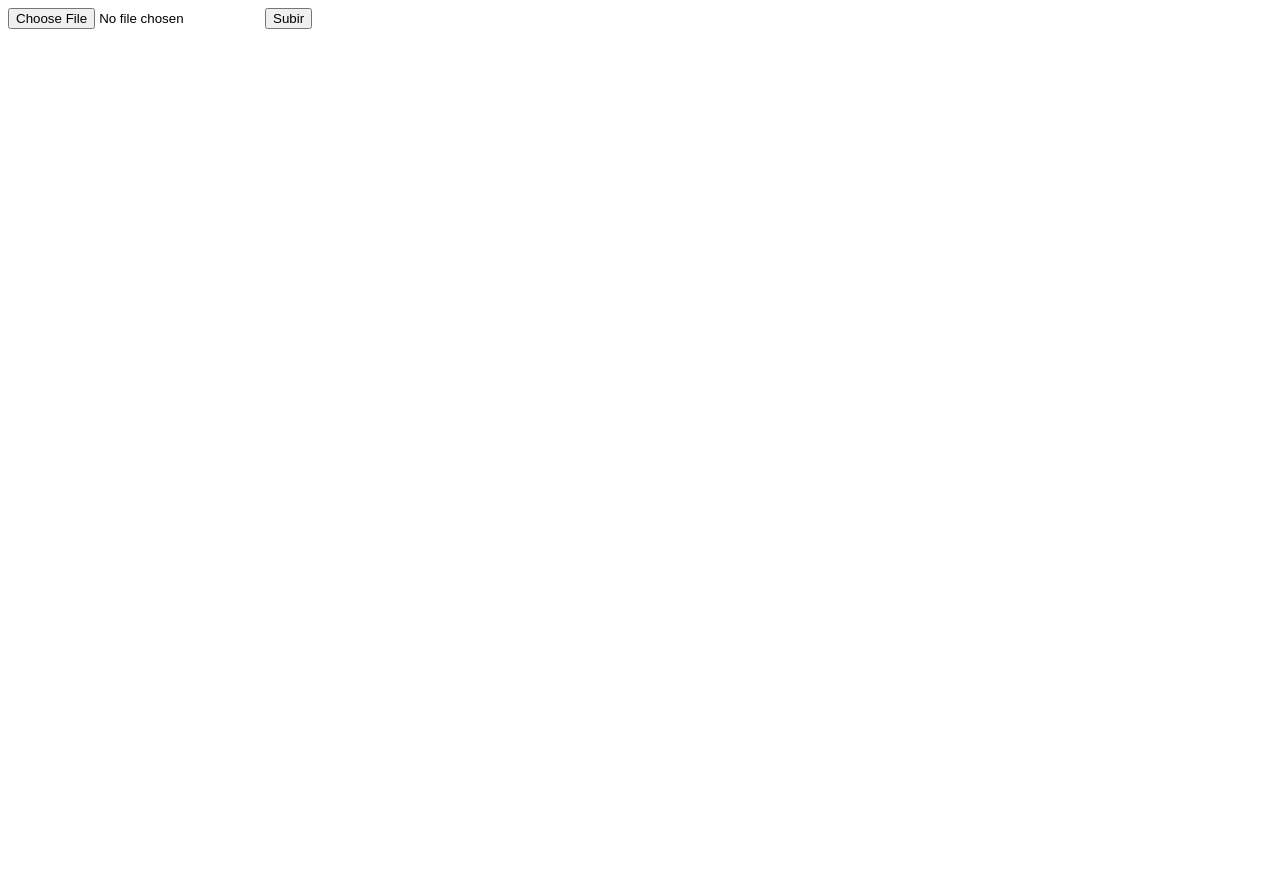
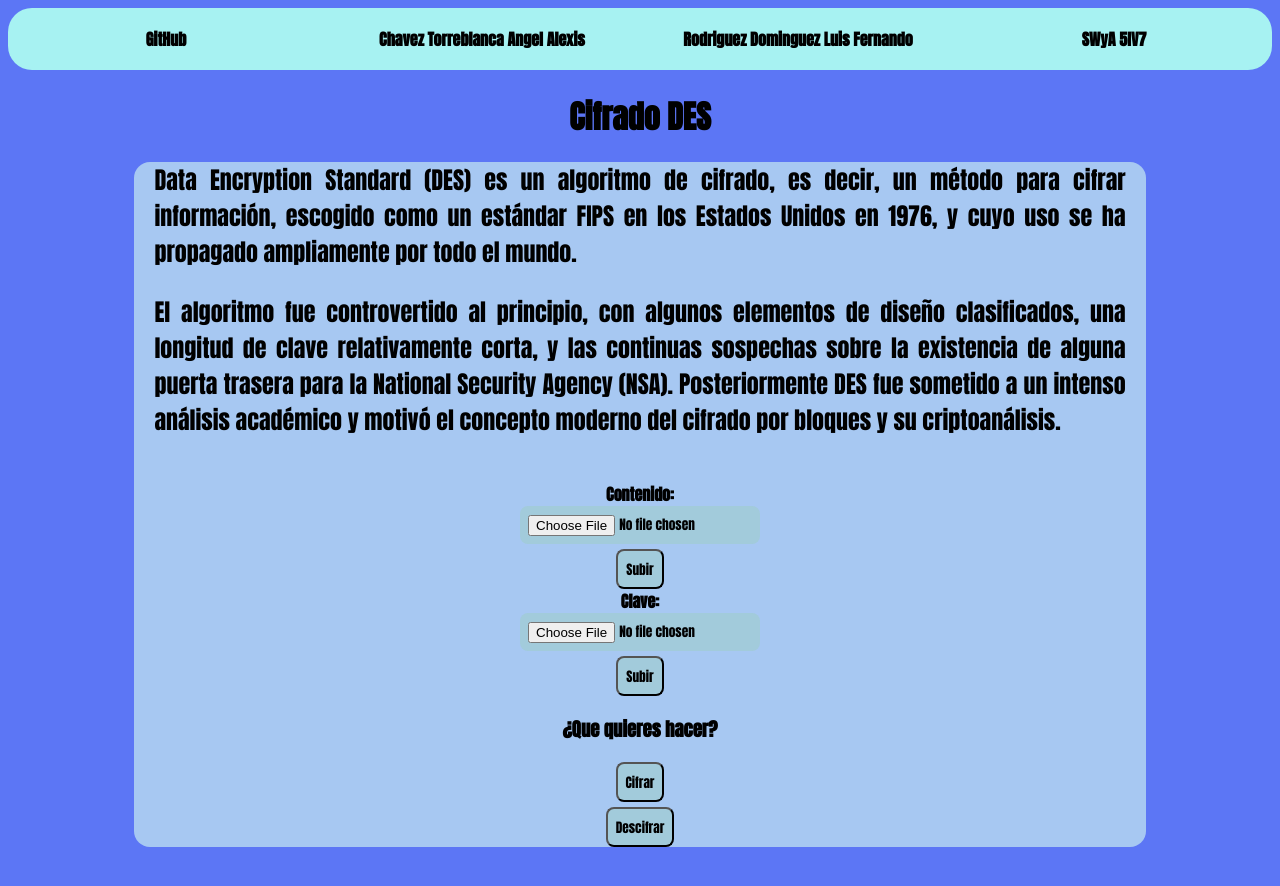
Before and after one commit to luisferdev11/5IV7_SWyA, a website: page DES-TareaBackend/public/index.html in a window 1280 px wide. Before the commit the page ends 800 px from the top, so only its background shows below. Drawn offline with Linux system fonts and the light colour scheme.

Commit message:
Frontend acabado

```diff
--- /dev/null
+++ b/DES-TareaBackend/public/Css/style.css
@@ -0,0 +1,83 @@
+@charset "utf-8";
+@import url('https://fonts.googleapis.com/css2?family=Anton&display=swap');
+/* CSS Document */
+nav{
+	border-radius: 1.5rem;
+	width: 100%;
+    display: flex;
+    background-color:#A7F2F2  ;
+    align-items: center;
+    padding: 0;
+}
+
+nav a{
+	border-radius: 1.5rem;
+    width: 50%;
+    font-family: 'Anton' ;
+	text-decoration: none;
+    text-align: center;
+    padding: 1.2rem;
+    color: black;
+    font-weight: bold;
+}
+
+
+nav a:hover{
+    background-color:#A0E8D3;
+	color: black;
+}
+
+body{
+
+    margin-bottom: 3rem;
+    background-color: #5C76F5;
+    font-family: 'Anton' ;
+    color: black;
+	height: 1200px;
+	/*align-items: center;
+	align-content: center;
+	align-self: center;*/
+}
+
+input{
+	font-family: 'Anton' ;
+	margin: 0px auto;
+	border-radius: .5rem;
+    display: flex;
+    background-color:#A2CBDB;
+    align-items: center;
+    padding: .5rem;
+}
+
+.main{
+ text-align: center;
+}
+
+.texto{
+	font-family: 'Anton' ;
+	margin: 20px;
+	color: black;
+	font-size: 150%;
+	text-align: justify;
+	/*width: 80%;*/
+	align-content: center;
+}
+.CuadroUno{
+	margin: 0px auto;
+	width: 80%;
+	border-radius: 1rem;
+	background-color:#A7C8F2;
+}
+.botones-enviar{
+	margin-top: 5px;
+}
+
+body::-webkit-scrollbar{
+	width: 7px;
+	background-color: #5C76F5;
+
+}
+body::-webkit-scrollbar-thumb{
+	background-color: #A7F2F2;
+	border-radius: 1rem;
+}
--- /dev/null
+++ b/DES-TareaBackend/public/Js/mostrarNombre.js
@@ -0,0 +1,39 @@
+// Variables
+
+// Obtiene el <input type="file">
+const contenido = document.getElementById("contenido");
+const clave = document.getElementById("clave");
+// Obtiene el <p> donde se mostrara el nombre del archivo
+let outputContenido = document.getElementById("name-contenido");
+let outputClave = document.getElementById("name-clave");
+let archivo;
+// Busca el caracter \
+const regex = '\\';
+
+// Cuando subes un archivo al <input type="file"> llama la funcion mostrarNombreX()
+contenido.addEventListener("input", mostrarNombreContenido);
+clave.addEventListener("input", mostrarNombreClave);
+
+function mostrarNombreContenido() {
+    // Obtiene el nombre del archivo que subiste
+    archivo = contenido.value;
+    // Por motivos que desconozco obtiene el nombre como
+    // C:\fakepath\prueba.txt
+    archivo = archivo.split(regex);
+    // Separa el nombre segun las diagonales invertidas
+    archivo = archivo[archivo.length - 1];
+    // Muestra el nombre del archivo
+    outputContenido.innerHTML = archivo;
+}
+
+function mostrarNombreClave() {
+    // Obtiene el nombre del archivo que subiste
+    archivo = clave.value;
+    // Por motivos que desconozco obtiene el nombre como
+    // C:\fakepath\prueba.txt
+    archivo = archivo.split(regex);
+    // Separa el nombre segun las diagonales invertidas
+    archivo = archivo[archivo.length - 1];
+    // Muestra el nombre del archivo
+    outputClave.innerHTML = archivo;
+}// JavaScript Document
--- /dev/null
+++ b/DES-TareaBackend/public/Js/validacion.js
@@ -0,0 +1,55 @@
+let arrayNombre, longitud, extension, validacion;
+const regexTxt = ".txt";
+
+function validarCifrado(event){
+    validacion = true;
+    // Validar que no haya campos vacios
+    if(contenido.value == ""){
+        alert("Necesitas añadir un archivo para cifrar");
+        validacion = false;
+    }
+    // Validar extension
+    if(validacion == true){
+        validarExtension(contenido);
+    }
+    if(validacion == false){
+        // Detiene la accion asociada al evento, por ejemplo
+        // si al ser pulsado debia de enviar los datos al servidor
+        // cancela esa operacion
+        event.preventDefault();
+    }
+}
+
+function validarDescifrado(event){
+    validacion = true;
+    // Validar que no haya campos vacios
+    if(contenido.value == "" || clave.value == ""){
+        alert("Para descifrar necesitas clave y contenido");
+        validacion = false;
+    }
+    // Validar extension
+    if(validacion == true){
+        validarExtension(contenido);
+    }
+    if(validacion == true){
+        validarExtension(clave);
+    }
+    if(validacion == false){
+        // Detiene la accion asociada al evento, por ejemplo
+        // si al ser pulsado debia de enviar los datos al servidor
+        // cancela esa operacion
+        event.preventDefault();
+    }
+}
+
+function validarExtension(file){
+    longitud = file.value.length;
+    // Divide el nombre del archivo en un array y devuelve las ultimas 4 letras
+    // si las letras son .txt lo acepta, sino no
+    arrayNombre = file.value.split("");
+    extension = arrayNombre[longitud-4] + arrayNombre[longitud-3] + arrayNombre[longitud-2] + arrayNombre[longitud-1];
+    if(regexTxt != extension){
+        alert("Solo puedes subir archivos txt");
+        validacion = false;
+    }
+}// JavaScript Document
--- a/DES-TareaBackend/public/index.html
+++ b/DES-TareaBackend/public/index.html
@@ -4,12 +4,59 @@
     <meta charset="UTF-8">
     <meta http-equiv="X-UA-Compatible" content="IE=edge">
     <meta name="viewport" content="width=device-width, initial-scale=1.0">
+	 <link rel="stylesheet" href="Css/style.css">
     <title>Prueba de archivos</title>
 </head>
+	<nav>
+	<a href="" target="_blank">GitHub</a>
+		<a href="https://github.com/MagicOso1412" target="_blank">Chavez Torreblanca Angel Alexis</a>
+		<a href="https://github.com/luisferdev11" target="_blank">Rodriguez Dominguez Luis Fernando</a>
+		<a>SWyA 5IV7</a>
+	</nav>
 <body>
-    <form action='http://localhost:3000/upload' method="POST" enctype="multipart/form-data">
-        <input type="file" name="file">
-        <input type="submit" value="Subir">
-    </form>
+	<div class="main">
+		 <h1>Cifrado DES</h1>
+        <form class="CuadroUno">
+            <div class="texto">
+                    Data Encryption Standard (DES) es un algoritmo de cifrado, es decir, un
+                    método para cifrar información, escogido como un estándar FIPS en los Estados
+                    Unidos en 1976, y cuyo uso se ha propagado ampliamente por todo el mundo.
+                <p>
+                    El algoritmo fue controvertido al principio, con algunos elementos de diseño
+                    clasificados, una longitud de clave relativamente corta, y las continuas
+                    sospechas sobre la existencia de alguna puerta trasera para la National
+                    Security Agency (NSA). Posteriormente DES fue sometido a un intenso análisis
+                    académico y motivó el concepto moderno del cifrado por bloques y su
+                    criptoanálisis.
+				</p>
+            </div>
+
+	<div>
+		<div class="Contenido">
+		 		<b>Contenido:</b>
+    		<form action='http://localhost:3000/upload' method="POST" enctype="multipart/form-data">
+        		<input type="file" name="file">
+        		<input class="botones-enviar" type="submit" value="Subir">
+    		</form>
+		</div>
+
+		<div class="clave">
+				<b>Clave:</b>
+			<form action='http://localhost:3000/upload' method="POST" enctype="multipart/form-data">
+        		<input name="file" type="file">
+        		<input class="botones-enviar" type="submit" value="Subir">
+   		  </form>
+		</div>
+		 <h3>¿Que quieres hacer?</h3>
+                <div class="botones-enviar">
+                    <input class="botones-enviar" type="button" onclick="validarCifrado(event)" value="Cifrar">
+                    <input class="botones-enviar" type="button" onclick="validarDescifrado(event)" value="Descifrar">
+                </div>
+
+                </div>
+		</form>
+	</div>
+	<script src="Js/mostrarNombre.js"></script>
+    <script src="Js/validacion.js"></script>
 </body>
 </html>
```
